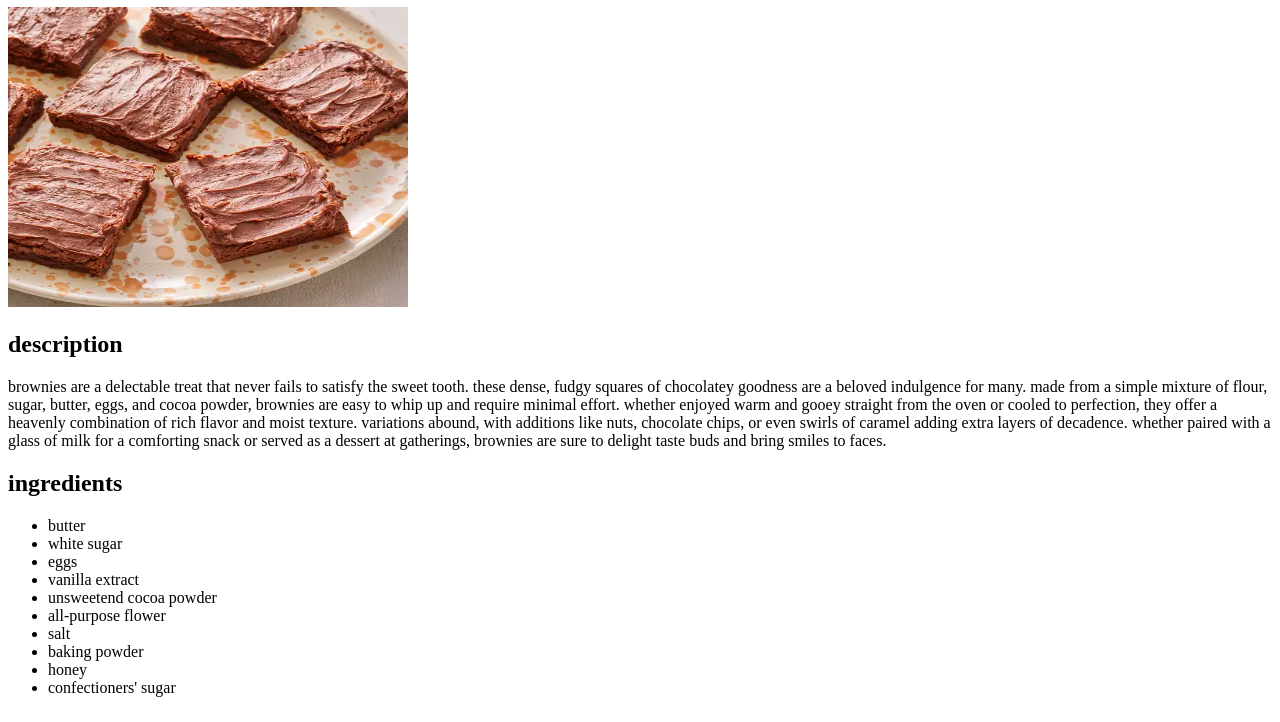
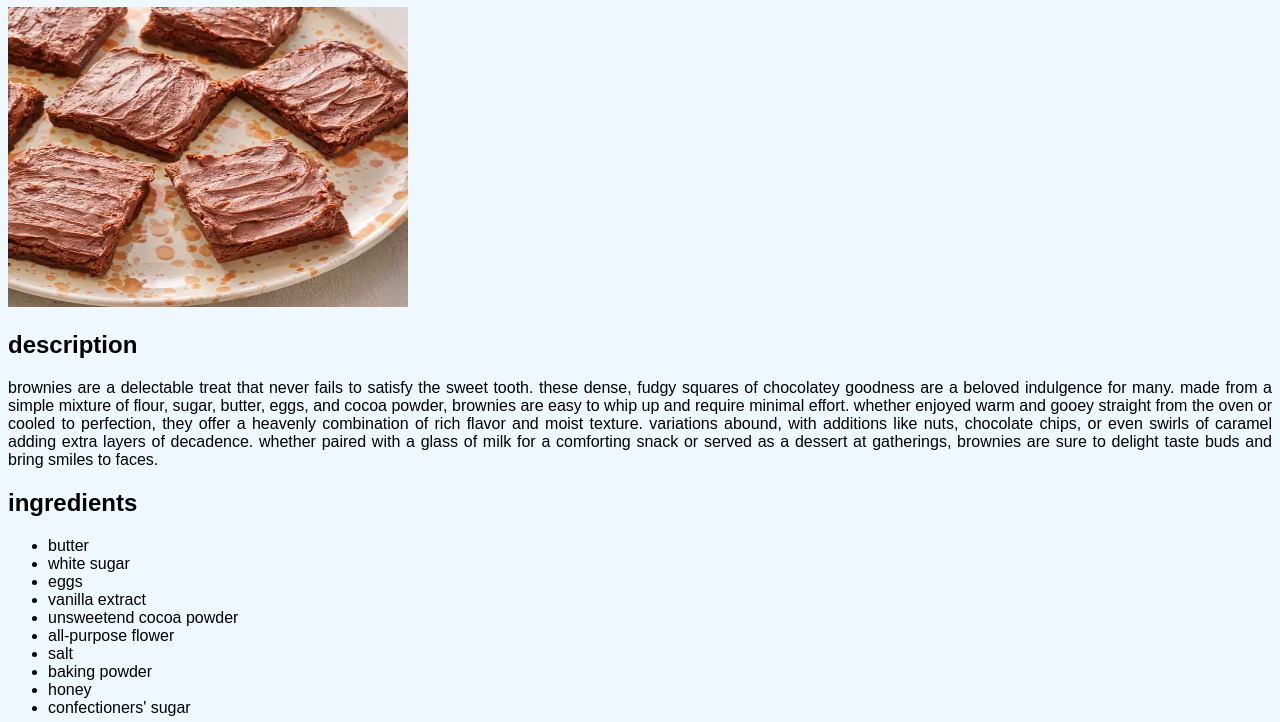
Before and after one commit to anshulkrishnakumar/odin-recipes, a plain HTML site: page recipes/brownies.html in a window 1280 px wide. Shown: the part 73-795 px from the top of the page. Drawn offline with Linux system fonts and the light colour scheme.

Commit message:
changed the background color of the pages and font family of the texts

```diff
--- a/recipes/brownies.html
+++ b/recipes/brownies.html
@@ -3,6 +3,7 @@
   <head>
     <meta charset="UTF-8" />
     <meta name="viewport" content="width=device-width, initial-scale=1.0" />
+    <link rel="stylesheet" href="recipes.css" />
     <title>brownies recipe</title>
   </head>
   <body>
--- /dev/null
+++ b/recipes/recipes.css
@@ -0,0 +1,8 @@
+* {
+  background-color: aliceblue;
+  font-family: Arial, Helvetica, sans-serif;
+}
+
+p {
+  text-align: justify;
+}
--- /dev/null
+++ b/styles.css
@@ -0,0 +1,4 @@
+* {
+  background-color: blanchedalmond;
+  font-family: Arial, Helvetica, sans-serif;
+}
```
Also changed, not shown: index.html (+1 -0 lines), recipes/lasagna.html (+1 -0 lines), recipes/macaronisalad.html (+1 -0 lines).
